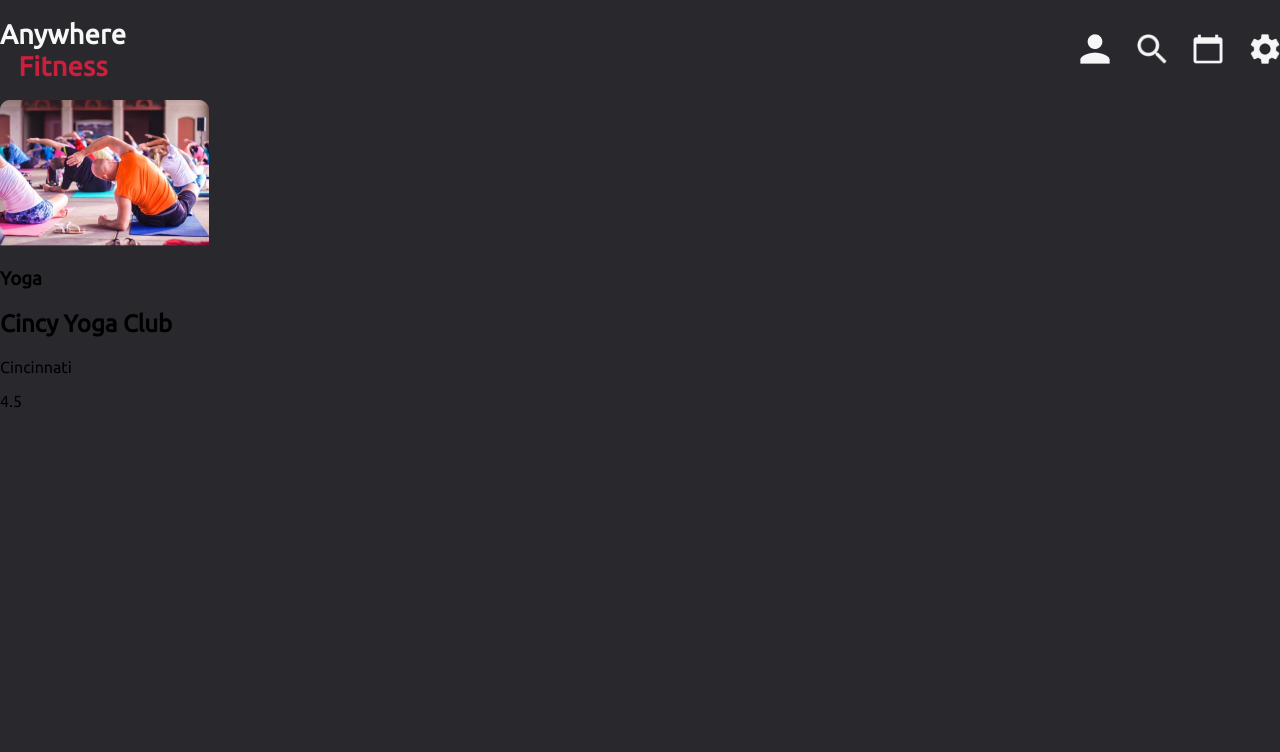
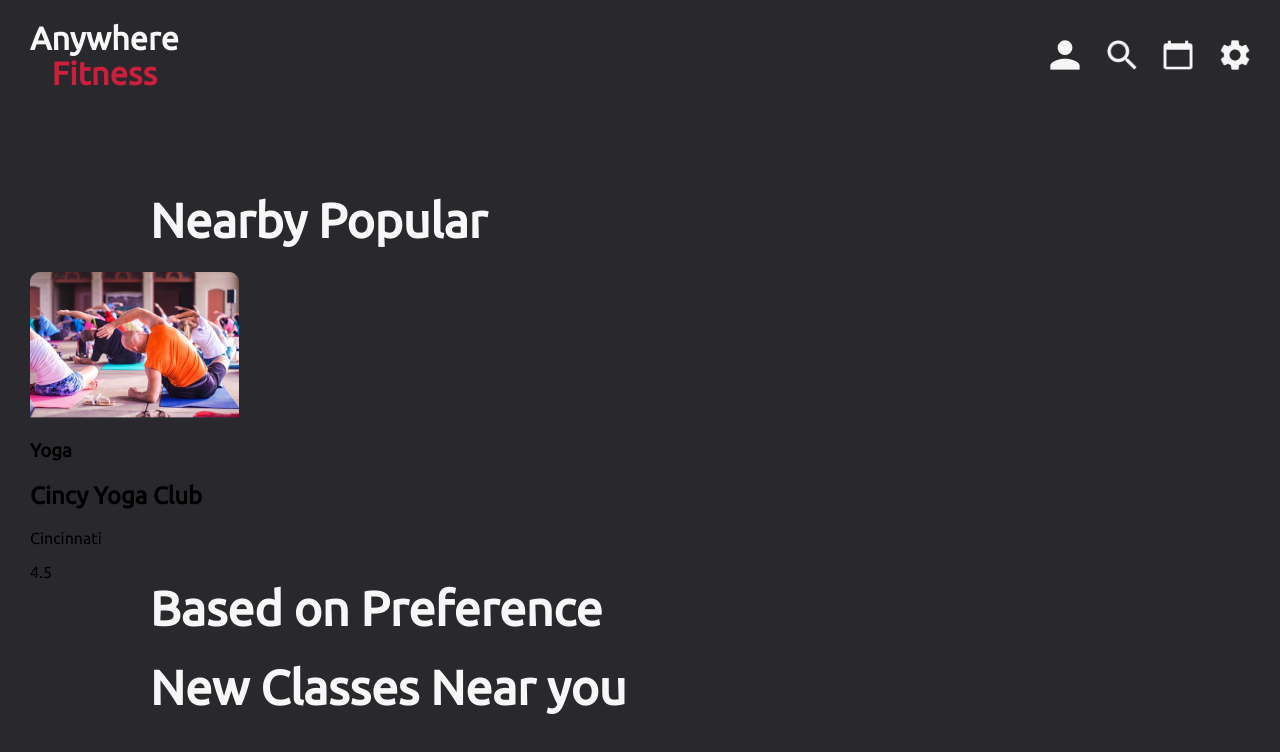
Before and after one commit to rbabaci1/Anywhere-Fitness, a React (Create React App) app in the folder anywhere-fitness/: page / in a window 1280 px wide. Shown: the top 752 px of the page. Built offline with nearby package versions, Linux system fonts and the light colour scheme.

Commit message:
add titles to each category of classes

```diff
--- a/anywhere-fitness/src/Pages/ClassesPage/ClassesPage.js
+++ b/anywhere-fitness/src/Pages/ClassesPage/ClassesPage.js
@@ -11,17 +11,32 @@ const classData = {
   rating: '4.5'
 };
 
+const ClassesContainer = styled.div`
+  margin-top: 80px;
+
+  .title {
+    margin: 0 0 24px 120px;
+    color: #f7f7f7;
+    font-size: 48px;
+  }
+`;
+
 export default function ClassesPage() {
   return (
-    <div>
+    <ClassesContainer>
       <section className='nearby-popular'>
+        <h1 className='title'>Nearby Popular</h1>
         {/* Testing */}
         <ClassCard classInfo={classData} />
       </section>
 
-      <section className='preference'></section>
+      <section className='preference'>
+        <h1 className='title'>Based on Preference</h1>
+      </section>
 
-      <section className='new-classes'></section>
-    </div>
+      <section className='new-classes'>
+        <h1 className='title'>New Classes Near you</h1>
+      </section>
+    </ClassesContainer>
   );
 }
--- a/anywhere-fitness/src/Pages/ClientHomePage/ClientHomePage.js
+++ b/anywhere-fitness/src/Pages/ClientHomePage/ClientHomePage.js
@@ -4,12 +4,16 @@ import styled from 'styled-components';
 import HomePageNav from '../../ReusableComponents/HomePageNav';
 import ClassesPage from '../ClassesPage/ClassesPage';
 
+const HomePageContainer = styled.div`
+  margin: 0 30px;
+`;
+
 export default function ClientHomePage() {
   return (
-    <div>
+    <HomePageContainer>
       <HomePageNav />
 
       <ClassesPage />
-    </div>
+    </HomePageContainer>
   );
 }
--- a/anywhere-fitness/src/ReusableComponents/HomePageNav.js
+++ b/anywhere-fitness/src/ReusableComponents/HomePageNav.js
@@ -15,8 +15,8 @@ const NavContainer = styled.div`
   align-items: center;
 
   h1 {
-    font-size: 27px;
-    line-height: 32px;
+    font-size: 32px;
+    line-height: 35px;
   }
   .icons {
     width: 200px;
```
